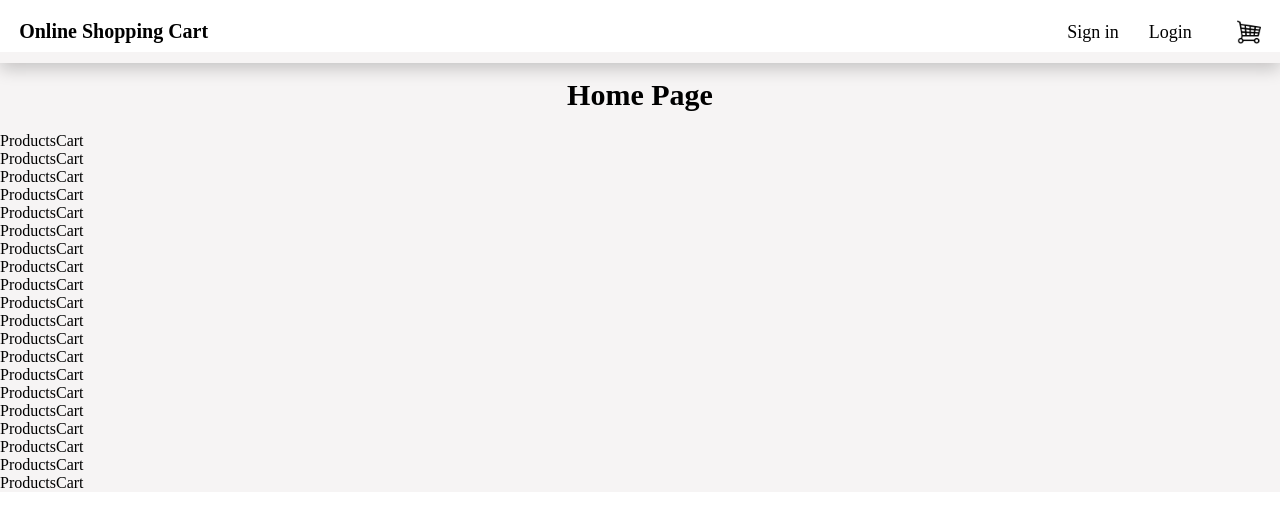
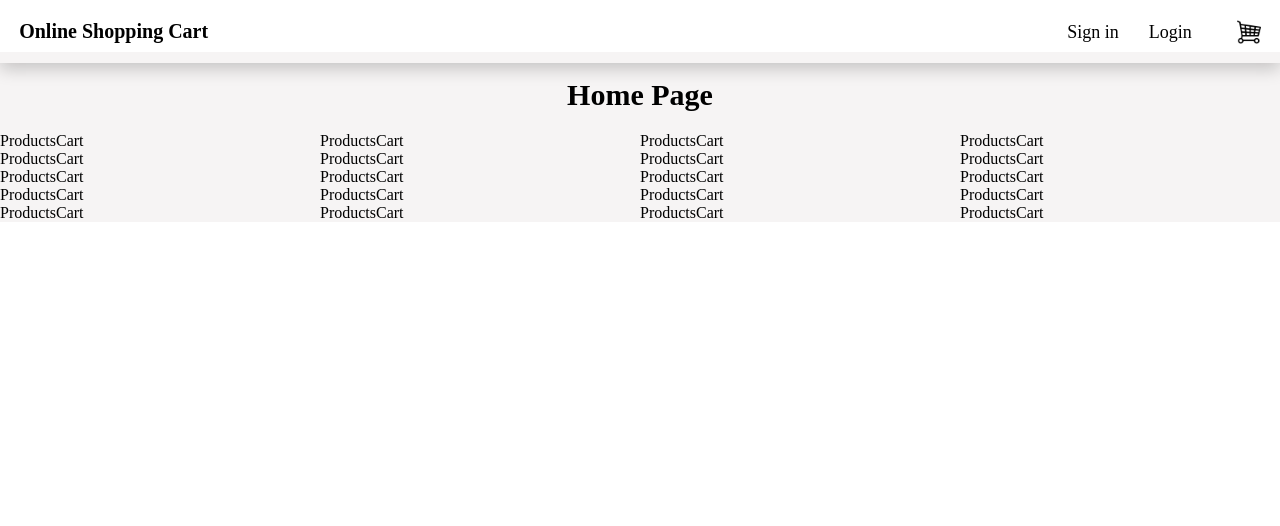
Before and after one commit to KeshaCodeolima/Shopping-Cart, a React (Create React App) app in the folder ractcart/: page / in a window 1280 px wide. Shown: the top 526 px of the page. Built offline with nearby package versions, Linux system fonts and the light colour scheme.

Commit message:
Add grid css

```diff
--- a/ractcart/src/Components/Pages/HomePage.css
+++ b/ractcart/src/Components/Pages/HomePage.css
@@ -19,3 +19,7 @@ h1{
     width: 100%;
     position:static;
 }
+.productmainbox{
+    display: grid;
+    grid-template-columns: repeat(4,1fr);
+}
```
